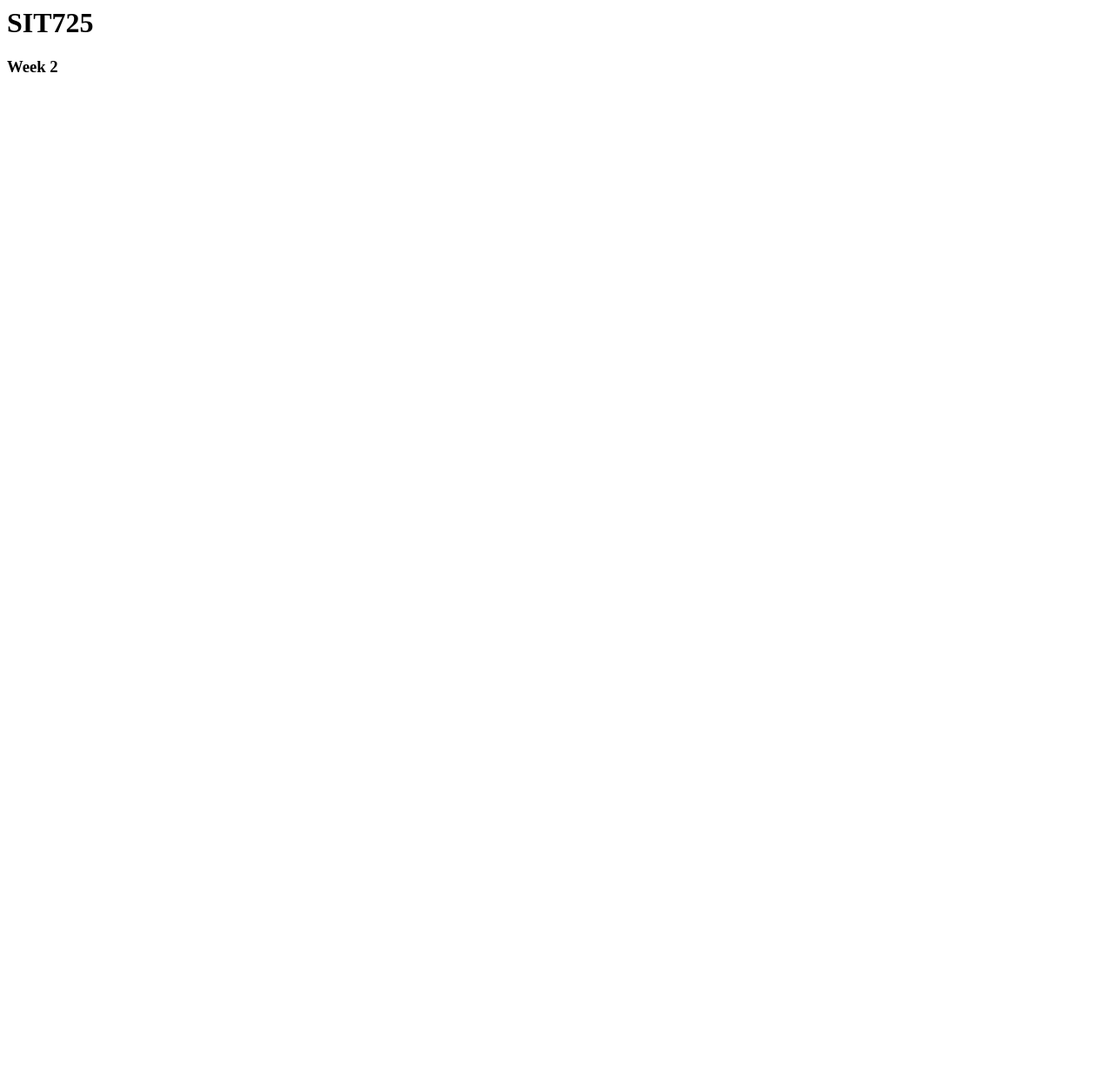
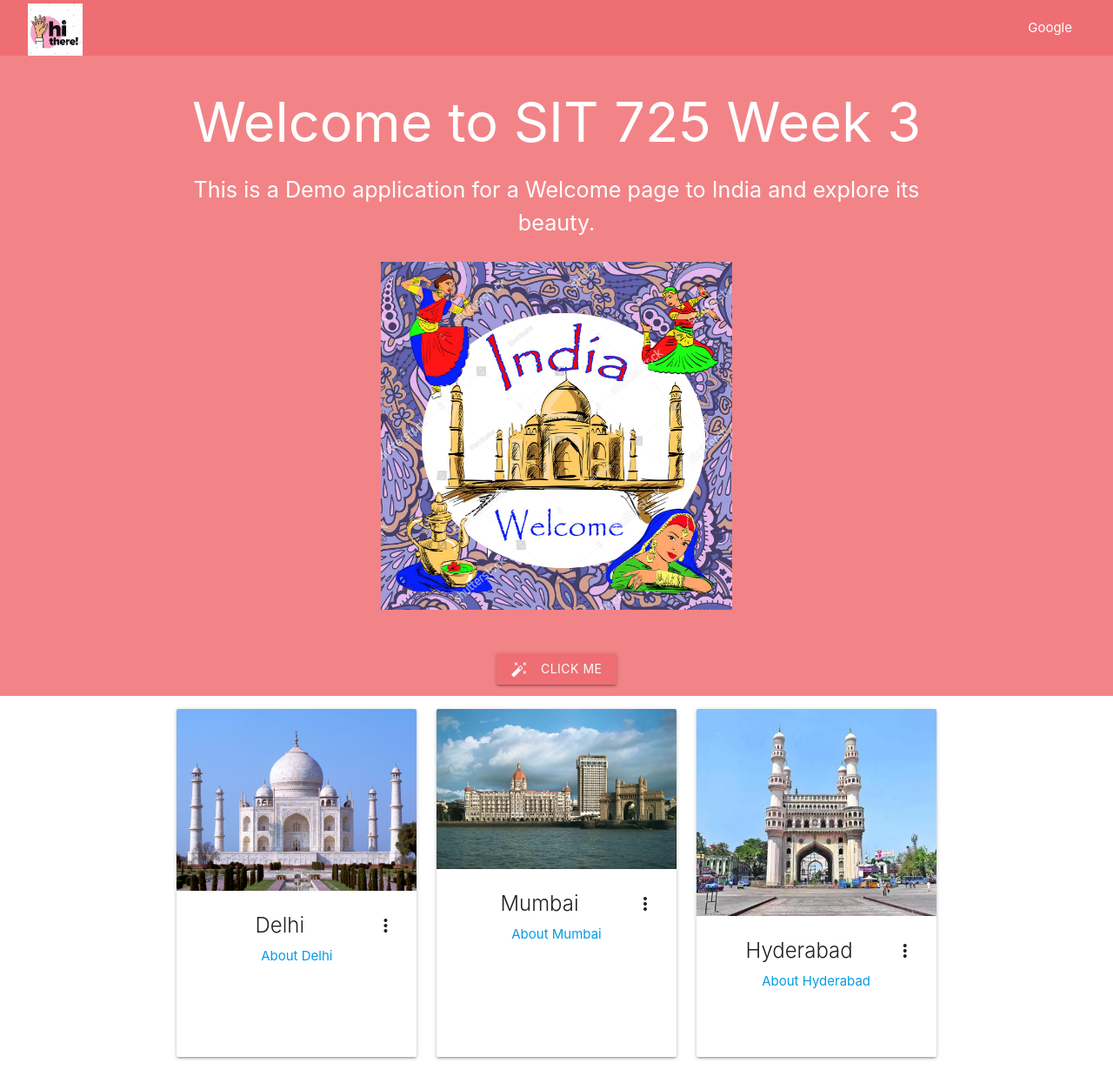
Before and after one commit to SaiPreethi20499/sit725-2023-t2-prac8, a website: page index.html in a window 1280 px wide. Shown: the whole page at 87% size. Before the commit the page ends 800 px from the top, so only its background shows below. Drawn offline with nearby package versions, Linux system fonts and the light colour scheme.

Commit message:
Creating a web application
This is a demo application that tries to use a few components from materialize.

```diff
--- a/index.html
+++ b/index.html
@@ -1,4 +1,90 @@
 <html>
-    <h1>SIT725</h1>
-    <h3>Week 2</h3>
+	<head>
+		<title>SIT725 Prac 3</title>
+		<link rel="stylesheet" href="https://cdnjs.cloudflare.com/ajax/libs/materialize/1.0.0/css/materialize.min.css">
+		<link rel="stylesheet" href="https://fonts.googleapis.com/icon?family=Material+Icons" >
+		<link rel="stylesheet" href="styles.css">
+	</head>
+	<body>
+		<nav>
+			<div class="nav-wrapper navbar-size">
+				<a href="#" class="brand-logo"><img class="user-image-size" src="images/hello.jpg"></a>
+				<ul id="nav-mobile" class="right hide-on-med-and-down">
+					<li><a target="_blank" href="https://www.google.com">Google</a></li>
+				</ul>
+			</div>
+		</nav>
+
+		<main class="main-body">
+			<div class="container">
+				<div class="row">
+					<div class="col s12 center-align">
+						<h1 id="heading">Welcome to SIT 725 Week 3</h1>
+						<p class="flow-text">This is a Demo application for a Welcome page to India and explore its beauty.</p>
+					</div>
+					<div class="col s12 center-align">
+						<img class="materialboxed materialboxed-image" src="images/Welcome.jpg">
+					</div>
+					<div class="col s12 center-align">
+						<a class="waves-effect waves-light btn click-me-button modal-trigger" id="clickMeButton" data-target="modal1"><i class="material-icons left">auto_fix_high</i>Click Me</a>
+					</div>
+				</div>
+				<div class="row" id="card-section">
+					<div class="col s4 center-align">
+						<div class="card medium">
+							<div class="card-image waves-effect waves-block waves-light">
+								<img class="activator" src="images/TajMahal.webp">
+							</div>
+							<div class="card-content">
+								<span class="card-title activator grey-text text-darken-4">Delhi<i class="material-icons right">more_vert</i></span>
+								<p><a href="#">About Delhi</a></p>
+							</div>
+							<div class="card-reveal">
+								<span class="card-title grey-text text-darken-4">Delhi<i class="material-icons right">close</i></span>
+								<p class="card-text">Description of Delhi</p>
+							</div>
+						</div>
+					</div>
+				</div>
+			</div>
+
+			<div id="modal1" class="modal modal-fixed-footer">
+				<div class="row modal-content">
+					<form class="col s12">
+						<div class="row">
+							<div class="input-field col s6">
+								<input placeholder="Placeholder" id="first_name" type="text" class="validate">
+								<label for="first_name">First Name</label>
+							</div>
+							<div class="input-field col s6">
+								<input id="last_name" type="text" class="validate">
+								<label for="last_name">Last Name</label>
+							</div>
+						</div>
+						<div class="row">
+							<div class="input-field col s12">
+								<input id="password" type="password" class="validate">
+								<label for="password">Password</label>
+							</div>
+						</div>
+						<div class="row">
+							<div class="input-field col s12">
+								<input id="email" type="email" class="validate">
+								<label for="email">Email</label>
+							</div>
+						</div>
+						<div class="row">
+							<div class="input-field col s12 center-align">
+								<a class="waves-effect waves-light btn" id="formSubmit">submit</a>
+							</div>
+						</div>
+					</form>
+				</div>
+			</div>
+		</main>
+
+		<script src="https://code.jquery.com/jquery-3.6.0.min.js" integrity="sha256-/xUj+3OJU5yExlq6GSYGSHk7tPXikynS7ogEvDej/m4=" crossorigin="anonymous"></script>
+		<script src="https://cdnjs.cloudflare.com/ajax/libs/materialize/1.0.0/js/materialize.min.js"></script>
+		<script src="scripts.js"></script>
+	</body>
 </html>
--- /dev/null
+++ b/scripts.js
@@ -0,0 +1,54 @@
+const cardList = [{
+    title: 'Mumbai',
+    path: 'images/Mumbai.jpg',
+    subTitle: 'About Mumbai',
+    description: 'Description of Mumbai'
+},
+{
+    title: 'Hyderabad',
+    path: 'images/Charminar1.jpg',
+    subTitle: 'About Hyderabad',
+    description: 'Description of Hyderabad'
+}];
+
+
+const addCards = (items) => {
+    items.forEach(item => {
+        let itemToAppend = `<div class="col s4 center-align">
+            <div class="card medium">
+                <div class="card-image waves-effect waves-block waves-light">
+                    <img class="activator card-image img" src="${item.path}">
+                </div>
+                <div class="card-content">
+                    <span class="card-title activator grey-text text-darken-4">${item.title}<i class="material-icons right">more_vert</i></span>
+                    <p><a href="#">${item.subTitle}</a></p>
+                </div>
+                <div class="card-reveal">
+                    <span class="card-title grey-text text-darken-4">${item.title}<i class="material-icons right">close</i></span>
+                    <p class="card-text">${item.description}</p>
+                </div>
+            </div>
+        </div>`;
+        $("#card-section").append(itemToAppend);
+    });
+};
+
+
+const formSumitted = () => {
+    let formData = {};
+    formData.firstName = $('#first_name').val();
+    formData.lastName = $('#last_name').val();
+    formData.password = $('#password').val();
+    formData.email = $('#email').val();
+
+    console.log("Form Data Submitted: ",formData);
+}
+
+$(document).ready(function(){
+    $('.materialboxed').materialbox();
+    $('.modal').modal();
+    $('#formSubmit').click(()=>{
+        formSumitted();
+    });
+    addCards(cardList);
+});
--- /dev/null
+++ b/styles.css
@@ -0,0 +1,21 @@
+.navbar-size {
+    width: 95%;
+    margin: 0 auto;
+}
+.user-image-size {
+    height: 60px;
+    margin: 4px 0;
+}
+.main-body {
+    background-color: #F28487;
+    color: white;
+    height: calc(100vh - 64px);
+}
+.materialboxed-image {
+    margin: 0 auto;
+    height: 400px;
+}
+.click-me-button {
+    background-color: #EE6E73;
+    margin-top: 50px;
+}
```
Also changed, not shown: server.js (+5 -13 lines), images/Charminar.webp (added), images/Mumbai.jpg (added), images/TajMahal.webp (added), images/Welcome.jpg (added), images/charminar1.jpg (added), images/hello.jpg (added).
